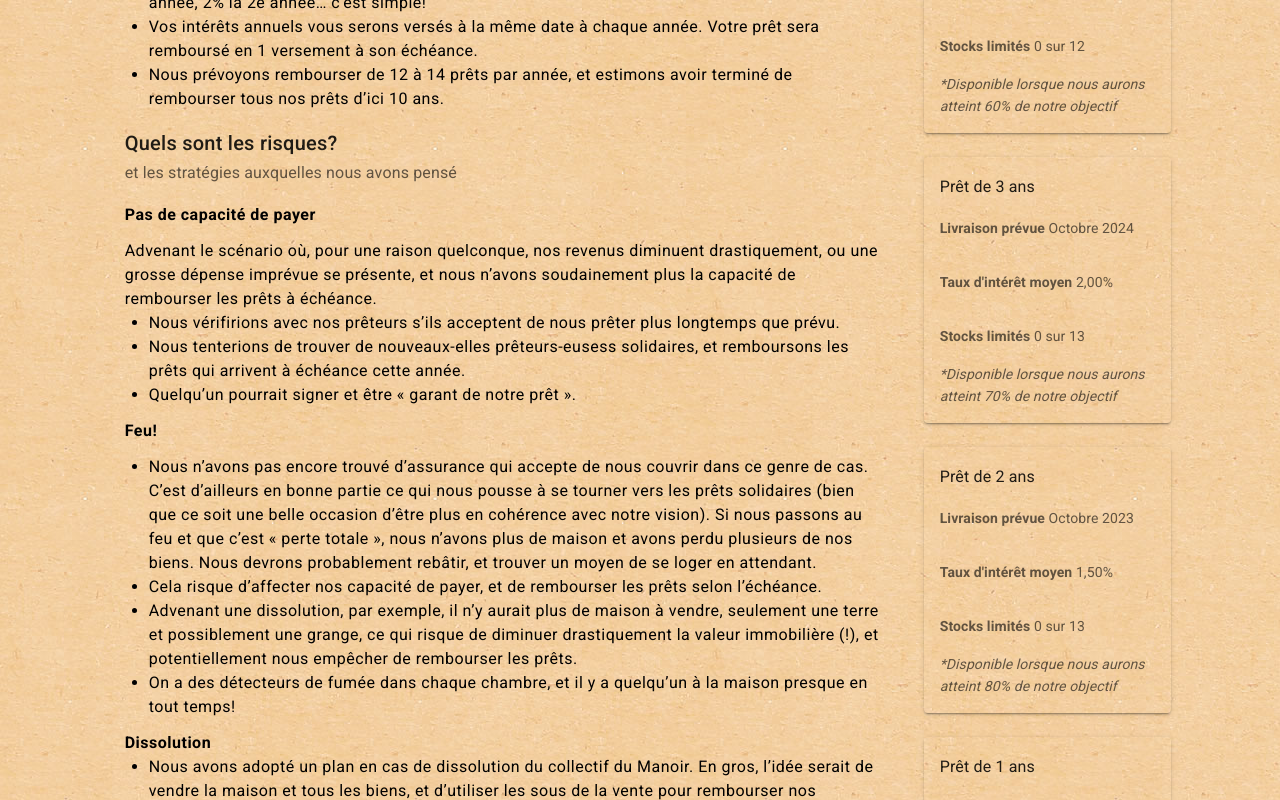
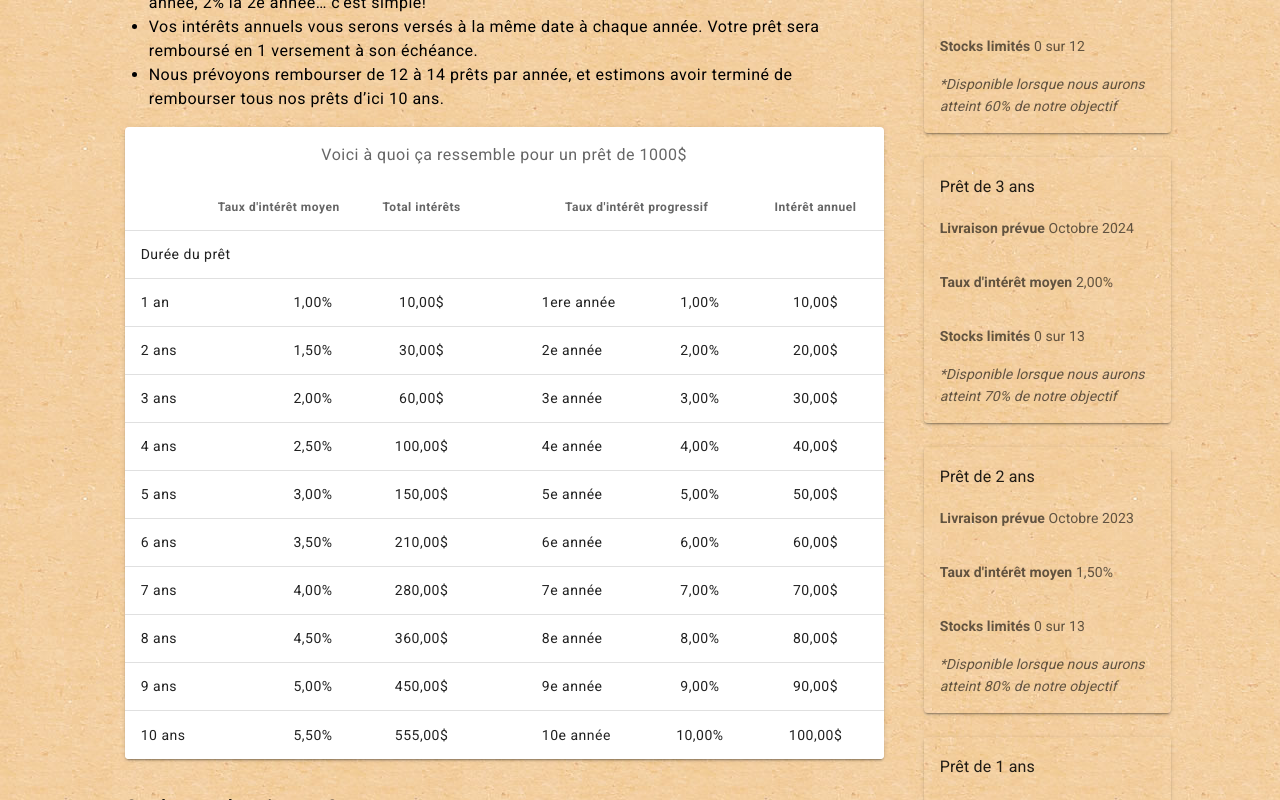
Before and after one commit to VincentBlouin/manoir-client, a Vue app: page /pret-solidaire in a window 1280 px wide. Shown: the part 2420-3220 px from the top of the page. Built offline with nearby package versions, Linux system fonts and the light colour scheme.

Commit message:
tableau exemple prêt solidaire

```diff
--- a/src/views/PretSolidaire.vue
+++ b/src/views/PretSolidaire.vue
@@ -218,6 +218,255 @@
                 d’ici 10 ans.
               </li>
             </ul>
+            <v-card color="white" class="mt-4 mb-4">
+              <v-card-subtitle class="text-center body-1">
+                Voici à quoi ça ressemble pour un prêt de 1000$
+              </v-card-subtitle>
+              <v-simple-table>
+                <template v-slot:default>
+                  <thead>
+                  <tr>
+                    <th class="text-right" colspan="2">
+                      Taux d'intérêt moyen
+                    </th>
+                    <th class="text-center">
+                      Total intérêts
+                    </th>
+                    <th class="text-center ml-2 mr-2"></th>
+                    <th class="text-center" colspan="2">
+                      Taux d'intérêt progressif
+                    </th>
+                    <th class="text-center">
+                      Intérêt annuel
+                    </th>
+                  </tr>
+                  </thead>
+                  <tbody>
+                  <tr>
+                    <td>
+                      Durée du prêt
+                    </td>
+                    <td class="ml-2 mr-2"></td>
+                    <td class="ml-2 mr-2"></td>
+                    <td class="ml-2 mr-2"></td>
+                    <td class="ml-2 mr-2"></td>
+                    <td class="ml-2 mr-2"></td>
+                    <td class="ml-2 mr-2"></td>
+                  </tr>
+                  <tr>
+                    <td>
+                      1 an
+                    </td>
+                    <td class="text-center">
+                      1,00%
+                    </td>
+                    <td class="text-center">
+                      10,00$
+                    </td>
+                    <td class="ml-2 mr-2"></td>
+                    <td class="text-left">
+                      1ere année
+                    </td>
+                    <td class="text-center">
+                      1,00%
+                    </td>
+                    <td class="text-center">
+                      10,00$
+                    </td>
+                  </tr>
+                  <tr>
+                    <td>
+                      2 ans
+                    </td>
+                    <td class="text-center">
+                      1,50%
+                    </td>
+                    <td class="text-center">
+                      30,00$
+                    </td>
+                    <td class="ml-2 mr-2"></td>
+                    <td class="text-left">
+                      2e année
+                    </td>
+                    <td class="text-center">
+                      2,00%
+                    </td>
+                    <td class="text-center">
+                      20,00$
+                    </td>
+                  </tr>
+                  <tr>
+                    <td>
+                      3 ans
+                    </td>
+                    <td class="text-center">
+                      2,00%
+                    </td>
+                    <td class="text-center">
+                      60,00$
+                    </td>
+                    <td class="ml-2 mr-2"></td>
+                    <td class="text-left">
+                      3e année
+                    </td>
+                    <td class="text-center">
+                      3,00%
+                    </td>
+                    <td class="text-center">
+                      30,00$
+                    </td>
+                  </tr>
+                  <tr>
+                    <td>
+                      4 ans
+                    </td>
+                    <td class="text-center">
+                      2,50%
+                    </td>
+                    <td class="text-center">
+                      100,00$
+                    </td>
+                    <td class="ml-2 mr-2"></td>
+                    <td class="text-left">
+                      4e année
+                    </td>
+                    <td class="text-center">
+                      4,00%
+                    </td>
+                    <td class="text-center">
+                      40,00$
+                    </td>
+                  </tr>
+                  <tr>
+                    <td>
+                      5 ans
+                    </td>
+                    <td class="text-center">
+                      3,00%
+                    </td>
+                    <td class="text-center">
+                      150,00$
+                    </td>
+                    <td class="ml-2 mr-2"></td>
+                    <td class="text-left">
+                      5e année
+                    </td>
+                    <td class="text-center">
+                      5,00%
+                    </td>
+                    <td class="text-center">
+                      50,00$
+                    </td>
+                  </tr>
+                  <tr>
+                    <td>
+                      6 ans
+                    </td>
+                    <td class="text-center">
+                      3,50%
+                    </td>
+                    <td class="text-center">
+                      210,00$
+                    </td>
+                    <td class="ml-2 mr-2"></td>
+                    <td class="text-left">
+                      6e année
+                    </td>
+                    <td class="text-center">
+                      6,00%
+                    </td>
+                    <td class="text-center">
+                      60,00$
+                    </td>
+                  </tr>
+                  <tr>
+                    <td>
+                      7 ans
+                    </td>
+                    <td class="text-center">
+                      4,00%
+                    </td>
+                    <td class="text-center">
+                      280,00$
+                    </td>
+                    <td class="ml-2 mr-2"></td>
+                    <td class="text-left">
+                      7e année
+                    </td>
+                    <td class="text-center">
+                      7,00%
+                    </td>
+                    <td class="text-center">
+                      70,00$
+                    </td>
+                  </tr>
+                  <tr>
+                    <td>
+                      8 ans
+                    </td>
+                    <td class="text-center">
+                      4,50%
+                    </td>
+                    <td class="text-center">
+                      360,00$
+                    </td>
+                    <td class="ml-2 mr-2"></td>
+                    <td class="text-left">
+                      8e année
+                    </td>
+                    <td class="text-center">
+                      8,00%
+                    </td>
+                    <td class="text-center">
+                      80,00$
+                    </td>
+                  </tr>
+                  <tr>
+                    <td>
+                      9 ans
+                    </td>
+                    <td class="text-center">
+                      5,00%
+                    </td>
+                    <td class="text-center">
+                      450,00$
+                    </td>
+                    <td class="ml-2 mr-2"></td>
+                    <td class="text-left">
+                      9e année
+                    </td>
+                    <td class="text-center">
+                      9,00%
+                    </td>
+                    <td class="text-center">
+                      90,00$
+                    </td>
+                  </tr>
+                  <tr>
+                    <td>
+                      10 ans
+                    </td>
+                    <td class="text-center">
+                      5,50%
+                    </td>
+                    <td class="text-center">
+                      555,00$
+                    </td>
+                    <td class="ml-2 mr-2"></td>
+                    <td class="text-left">
+                      10e année
+                    </td>
+                    <td class="text-center">
+                      10,00%
+                    </td>
+                    <td class="text-center">
+                      100,00$
+                    </td>
+                  </tr>
+                  </tbody>
+                </template>
+              </v-simple-table>
+            </v-card>
           </v-card-text>
         </v-card>
         <v-card color="transparent" flat>
@@ -319,7 +568,7 @@
                 {{ forfait.stock }} sur {{ forfait.totalStock }}
               </v-card-text>
               <v-card-text class="font-italic pt-0" v-if="forfait.condition">
-                *Disponible lorsque nous aurons atteint {{forfait.condition}}% de notre objectif
+                *Disponible lorsque nous aurons atteint {{ forfait.condition }}% de notre objectif
               </v-card-text>
             </v-card>
           </v-col>
```
